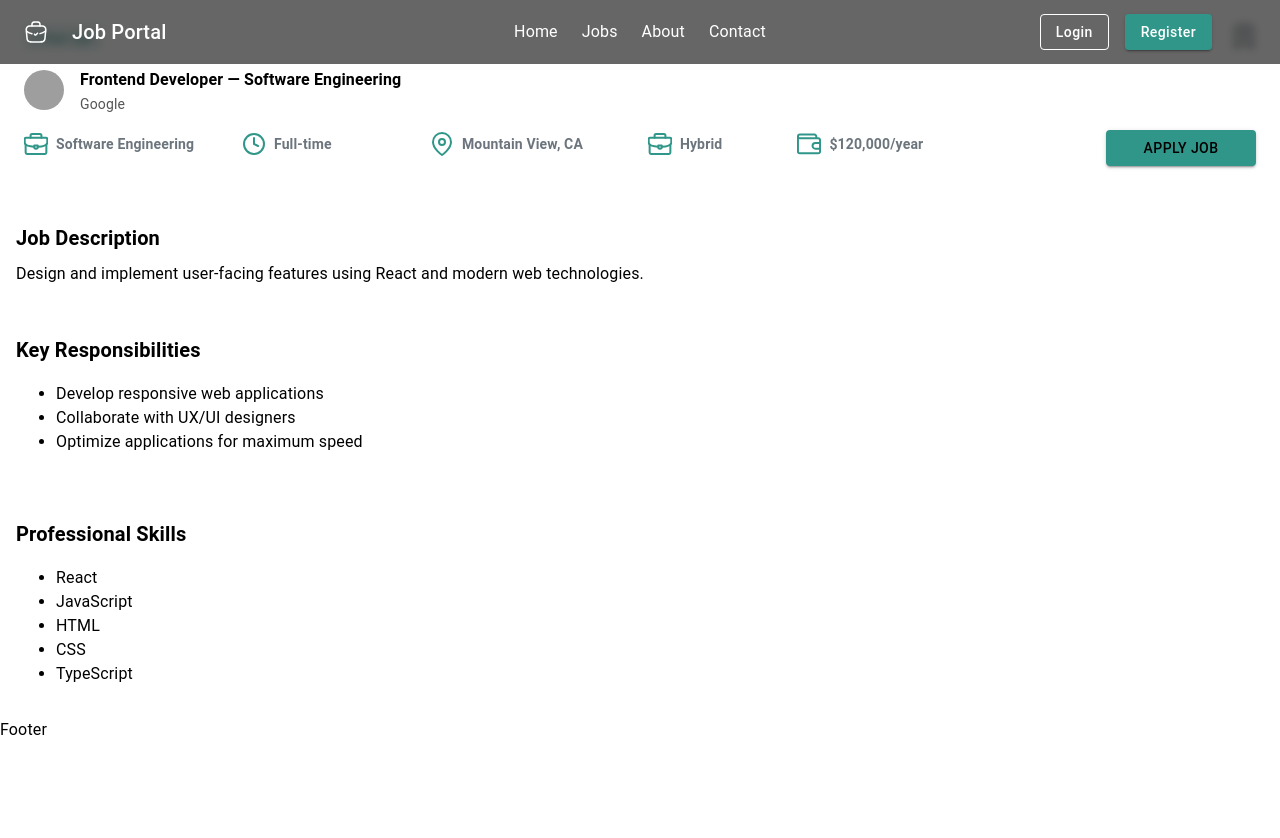
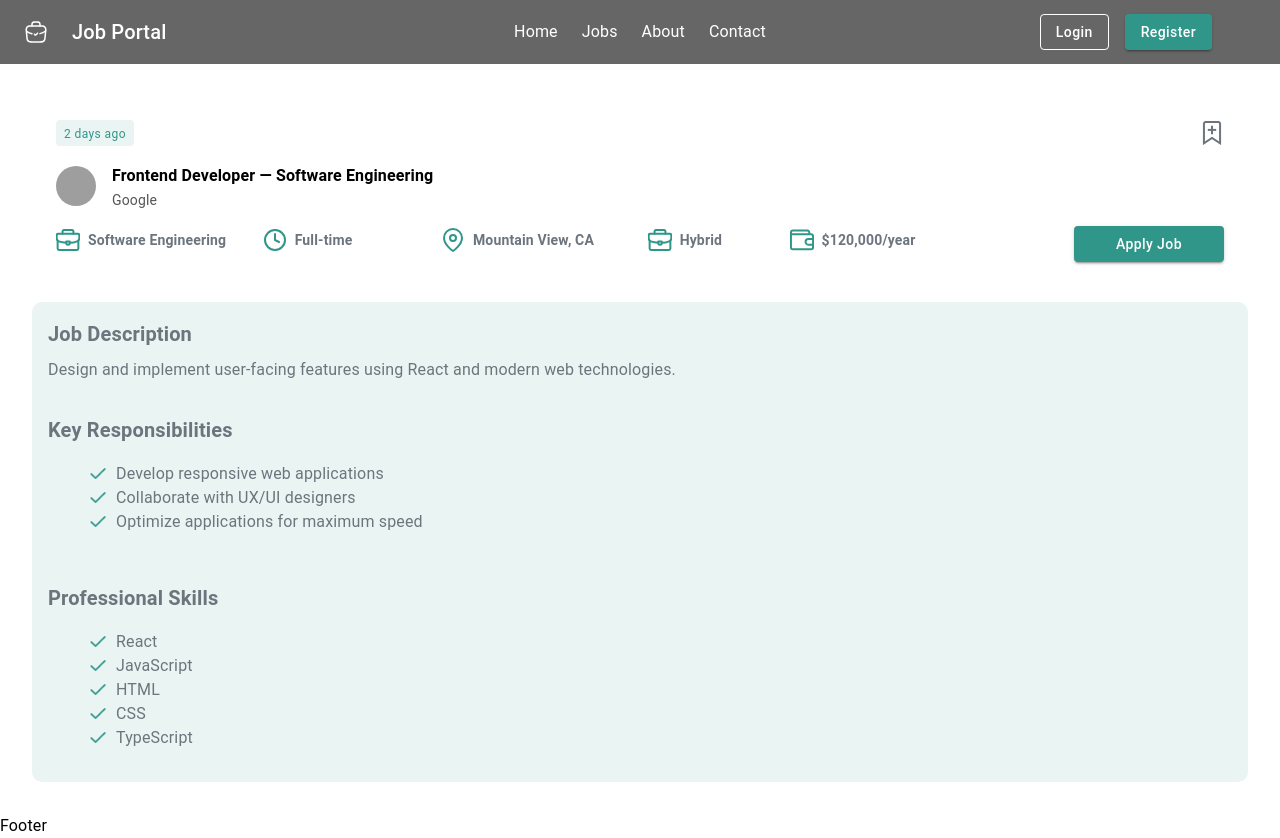
Before and after one commit to RifabAhamed/Job-Portal, a React (Vite) app in the folder frontend/: page /jobDetails/1 in a window 1280 px wide. Before the commit the page ends 800 px from the top, so only its background shows below. Built offline with nearby package versions, Linux system fonts and the light colour scheme; grey boxes are pictures that could not be loaded; some icons are missing.

Commit message:
recent job corrected

```diff
--- a/frontend/src/components/JobCard.jsx
+++ b/frontend/src/components/JobCard.jsx
@@ -207,6 +207,7 @@ const JobCard = ({ job }) => {
           <Button
             variant="contained"
             color="primarygreen"
+            sx={{ textTransform: "none", color: "#ffffff" }}
             fullWidth
             onClick={goToDetails}
           >
--- a/frontend/src/components/RecentJobCard.jsx
+++ b/frontend/src/components/RecentJobCard.jsx
@@ -13,9 +13,14 @@ import React from "react";
 import { JobTimeIcon } from "../assets/icons/JobTimeIcon.jsx";
 import { JobLocationIcon } from "../assets/icons/JobLocationIcon.jsx";
 import { JobSalaryIcon } from "../assets/icons/JobSalaryIcon.jsx";
+import { useNavigate } from "react-router-dom";
 
 // Expected job object structure
 const RecentJobCard = ({ job }) => {
+   const navigate = useNavigate();
+   const goToDetails = () => {
+     navigate(`/jobDetails/${job.id}`); // dynamic route
+   };
   return (
     <Card
       sx={{ p: { xs: 1, md: 3 }, mb: { xs: 1, md: 2 }, boxShadow: 2 }}
@@ -197,7 +202,13 @@ const RecentJobCard = ({ job }) => {
             maxWidth: { md: "150px" },
           }}
         >
-          <Button variant="contained" color="primarygreen" fullWidth>
+          <Button
+            onClick={goToDetails}
+            variant="contained"
+            color="primarygreen"
+            sx={{ textTransform: "none", color: "#ffffff" }}
+            fullWidth
+          >
             Job Details
           </Button>
         </Box>
--- a/frontend/src/pages/HomePage.jsx
+++ b/frontend/src/pages/HomePage.jsx
@@ -1,4 +1,4 @@
-import React, { useState } from "react";
+import React from "react";
 import {
   Box,
   Container,
@@ -19,27 +19,18 @@ import { CompaniesIcon } from "../assets/icons/CompaniesIcon";
 import JobCard from "../components/JobCard";
 import jobs from "../data/JobsData.js"
 import RecentJobCard from "../components/RecentJobCard.jsx";
-
-
-const itemsPerPage = 6;
+import { useNavigate } from "react-router-dom";
 
 const HomePage = () => {
+  // const handleSeeAll = () => {
+  //   setShowAll(true);
+  // };
+  const navigate = useNavigate();
 
-  const [showAll, setShowAll] = useState(false);
-  const [page, setPage] = useState(1);
-
-  const handleSeeAll = () => {
-    setShowAll(true);
+  const navigateToJobsPage = () => {
+    navigate("/jobs"); // replace with your Jobs page route
   };
 
-  const handlePageChange = (value) => {
-    setPage(value);
-  };
-
-  const paginatedJobs = jobs.slice(
-    (page - 1) * itemsPerPage,
-    page * itemsPerPage
-  );
   return (
     <Container maxWidth="" disableGutters sx={{ mt: 0 }}>
       {/* Hero Section */}
@@ -204,27 +195,21 @@ const HomePage = () => {
         </Typography>
         <Box>
           <Box display="flex" flexDirection="column" gap={1}>
-            {(showAll ? paginatedJobs : jobs.slice(0, 3)).map((job) => (
+            {jobs.slice(0, 5).map((job) => (
               <RecentJobCard key={job.id} job={job} />
             ))}
           </Box>
 
-          {!showAll ? (
-            <Box mt={2} textAlign="center">
-              <Button variant="contained" onClick={handleSeeAll}>
-                See All
-              </Button>
-            </Box>
-          ) : (
-            <Box mt={4} display="flex" justifyContent="center">
-              <Pagination
-                count={Math.ceil(jobs.length / itemsPerPage)}
-                page={page}
-                onChange={handlePageChange}
-                color="primary"
-              />
-            </Box>
-          )}
+          <Box mt={2} textAlign="center">
+            <Button
+              variant="text"
+              color="primarygreen"
+              sx={{ textTransform: "none" }}
+              onClick={navigateToJobsPage}
+            >
+              View all
+            </Button>
+          </Box>
         </Box>
       </Box>
 
--- a/frontend/src/pages/JobDetails.jsx
+++ b/frontend/src/pages/JobDetails.jsx
@@ -1,12 +1,13 @@
-import { Avatar, Box, Button, Stack, Typography } from '@mui/material'
-import React from 'react'
-import SaveIcon from '../assets/icons/SaveIcon';
-import JobFieldIcon from '../assets/icons/JobFieldIcon';
-import { JobTimeIcon } from '../assets/icons/JobTimeIcon';
-import { JobLocationIcon } from '../assets/icons/JobLocationIcon';
-import { JobSalaryIcon } from '../assets/icons/JobSalaryIcon';
-import jobData from '../data/JobsData';
-import { useParams } from 'react-router-dom';
+import { Avatar, Box, Button, Stack, Typography } from "@mui/material";
+import React from "react";
+import SaveIcon from "../assets/icons/SaveIcon";
+import JobFieldIcon from "../assets/icons/JobFieldIcon";
+import { JobTimeIcon } from "../assets/icons/JobTimeIcon";
+import { JobLocationIcon } from "../assets/icons/JobLocationIcon";
+import { JobSalaryIcon } from "../assets/icons/JobSalaryIcon";
+import jobData from "../data/JobsData";
+import { useParams } from "react-router-dom";
+import MarkImage from "../assets/images/MarkImage.png";
 
 const JobDetails = () => {
   const { id } = useParams();
@@ -19,11 +20,8 @@ const JobDetails = () => {
   console.log("Job Details:", job);
 
   return (
-    <Box>
-      <Box
-        sx={{ p: { xs: 1, md: 3 }, mb: { xs: 1, md: 2 } }}
-        width="100%"
-      >
+    <Box sx={{ mt: 8, padding: { xs: 2, md: 4 } }}>
+      <Box sx={{ p: { xs: 1, md: 3 }, mb: { xs: 1, md: 2 } }} width="100%">
         {/* Posted Date Label */}
         <Box
           sx={{
@@ -200,44 +198,96 @@ const JobDetails = () => {
               maxWidth: { md: "150px" },
             }}
           >
-            <Button variant="contained" color="primarygreen" fullWidth>
+            <Button
+              variant="contained"
+              color="primarygreen"
+              sx={{ textTransform: "none", color: "#ffffff" }}
+              fullWidth
+            >
               Apply Job
             </Button>
           </Box>
         </Box>
       </Box>
-      <Box>
+      <Box sx={{ backgroundColor: "lightgreen.main", borderRadius: "10px" }}>
         {/* Job Description */}
-        <Box sx={{ p: 2, backgroundColor: "background.paper", mb: 2 }}>
-          <Typography variant="h6" fontWeight="bold" mb={1}>
+        <Box sx={{ p: 2 }}>
+          <Typography
+            variant="h6"
+            fontWeight="bold"
+            mb={1}
+            sx={{ color: "text.gray" }}
+          >
             Job Description
           </Typography>
-          <Typography variant="body1">{job.jobDescription}</Typography>
+          <Typography variant="body1" sx={{ color: "text.gray" }}>
+            {job.jobDescription}
+          </Typography>
         </Box>
 
         {/* Key Responsibilities */}
-        <Box sx={{ p: 2, backgroundColor: "background.paper", mb: 2 }}>
-          <Typography variant="h6" fontWeight="bold" mb={1}>
+        <Box sx={{ p: 2 }}>
+          <Typography
+            variant="h6"
+            fontWeight="bold"
+            mb={1}
+            sx={{ color: "text.gray" }}
+          >
             Key Responsibilities
           </Typography>
           <ul>
             {job.keyResponsibilities.map((responsibility, index) => (
-              <li key={index}>
-                <Typography variant="body1">{responsibility}</Typography>
+              <li
+                key={index}
+                style={{
+                  listStyle: "none",
+                  display: "flex",
+                  alignItems: "center",
+                  gap: "8px",
+                }}
+              >
+                <img
+                  src={MarkImage}
+                  alt=""
+                  style={{ width: "20px", height: "20px" }}
+                />
+                <Typography variant="body1" sx={{ color: "text.gray" }}>
+                  {responsibility}
+                </Typography>
               </li>
             ))}
           </ul>
         </Box>
 
         {/* Professional Skills */}
-        <Box sx={{ p: 2, backgroundColor: "background.paper" }}>
-          <Typography variant="h6" fontWeight="bold" mb={1}>
+        <Box sx={{ p: 2 }}>
+          <Typography
+            variant="h6"
+            fontWeight="bold"
+            mb={1}
+            sx={{ color: "text.gray" }}
+          >
             Professional Skills
           </Typography>
           <ul>
             {job.professionalSkills.map((skill, index) => (
-              <li key={index}>
-                <Typography variant="body1">{skill}</Typography>
+              <li
+                key={index}
+                style={{
+                  listStyle: "none",
+                  display: "flex",
+                  alignItems: "center",
+                  gap: "8px",
+                }}
+              >
+                <img
+                  src={MarkImage}
+                  alt=""
+                  style={{ width: "20px", height: "20px" }}
+                />
+                <Typography variant="body1" sx={{ color: "text.gray" }}>
+                  {skill}
+                </Typography>
               </li>
             ))}
           </ul>
@@ -245,6 +295,6 @@ const JobDetails = () => {
       </Box>
     </Box>
   );
-}
+};
 
-export default JobDetails
+export default JobDetails;
```
Also changed, not shown: frontend/src/assets/images/MarkImage.png (added), frontend/src/index.css (line endings or trailing spaces). Lines whose indentation alone changed are shown as unchanged.
